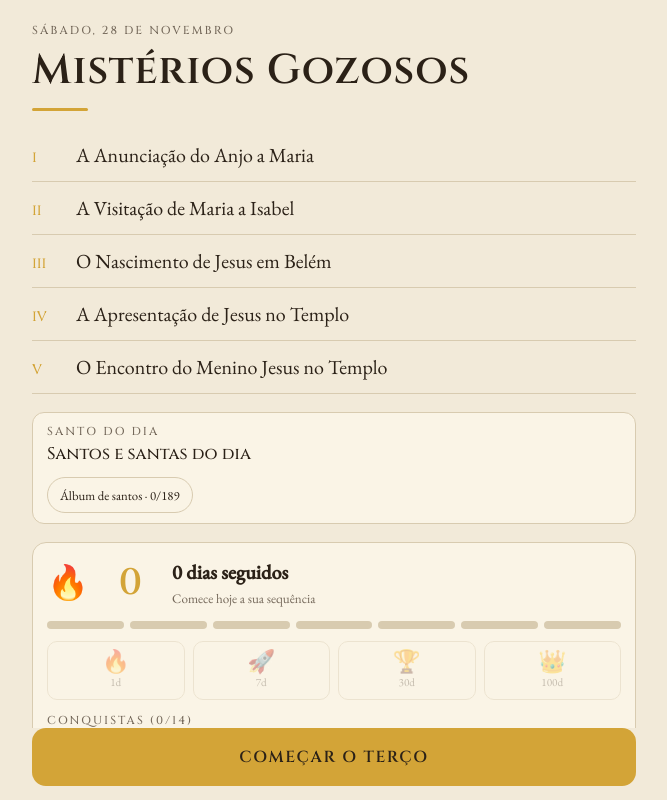
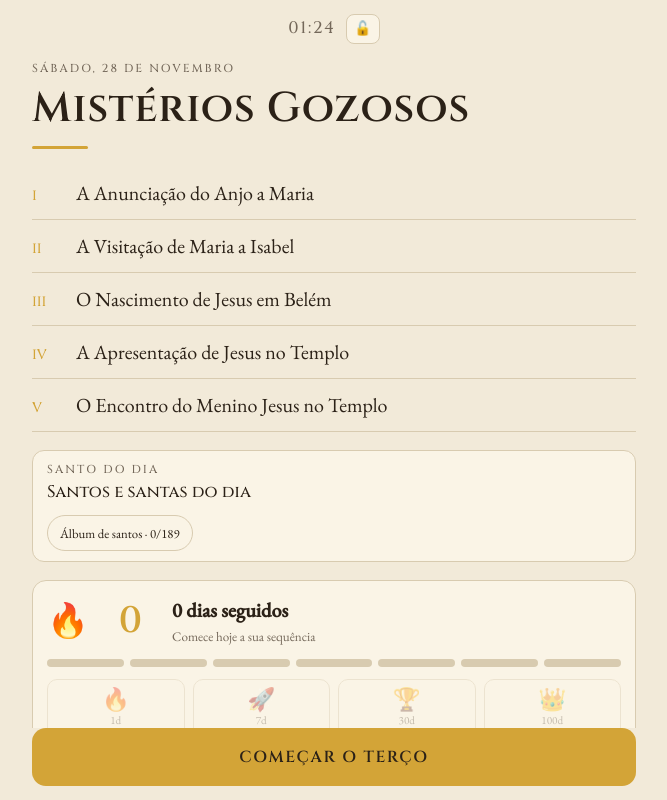
Before and after one commit to lucasmagalhaees/terco-do-dia, a website: page index.html in a window 1280 px wide. Shown: the whole page, without its empty margins (306-973 px from the left). Drawn offline with nearby package versions, Linux system fonts and the light colour scheme.

Commit message:
Relógio no topo com opção de travar
- Mostra a hora atual no topo de todas as telas, atualizando a cada segundo
- Botão de cadeado trava/destrava: quando travado, congela a hora exibida (só o relógio)

Co-Authored-By: Claude Opus 4.8 <noreply@anthropic.com>
Claude-Session: https://claude.ai/code/session_01DFosHpHAyqtENu5V7A12RG

```diff
--- a/index.html
+++ b/index.html
@@ -123,6 +123,10 @@ h2{font-size:clamp(1.35rem,5.5vw,1.7rem);line-height:1.2}
 .sbig{margin:0;font-weight:600}
 .ssub{margin:2px 0 0;font-size:.82rem;color:var(--muted)}
 .sicon{font-size:2.1rem;line-height:1;align-self:center}
+.clock{display:flex;align-items:center;justify-content:center;gap:10px;padding:0 0 8px}
+#clocktime{font-family:var(--display);font-size:1.05rem;letter-spacing:.1em;color:var(--muted);font-variant-numeric:tabular-nums}
+.clklock{border:1px solid var(--line);background:var(--card);border-radius:8px;min-width:34px;min-height:30px;font-size:.85rem;line-height:1}
+.clklock.on{border-color:var(--accent);box-shadow:inset 0 0 0 1px var(--accent)}
 .arow{display:flex;gap:10px;align-items:baseline;padding:9px 0;border-bottom:1px solid var(--line)}
 .arow.locked{opacity:.38}
 .adate{font-family:var(--display);font-size:.78rem;color:var(--accent);min-width:3.4em;font-variant-numeric:tabular-nums}
@@ -755,6 +759,12 @@ function schedule(){
     autoTimer=setTimeout(next, delayFor());
   }
 }
+var clkLock=false, clkFrozen='';
+function clockText(){ var d=new Date(); return pad2(d.getHours())+':'+pad2(d.getMinutes()); }
+function clockBar(){
+  return '<div class="clock"><span id="clocktime">'+(clkLock?clkFrozen:clockText())+'</span>'+
+    '<button class="clklock'+(clkLock?' on':'')+'" data-act="clocklock" aria-label="'+(clkLock?'Destravar relógio':'Travar relógio')+'">'+(clkLock?'🔒':'🔓')+'</button></div>';
+}
 function render(){
   clearTimeout(autoTimer);
   speakTok++;
@@ -762,6 +772,7 @@ function render(){
   applyTheme();
   applyAccent();
   if(S.view==='home') home(); else if(S.view==='pray'){ pray(); schedule(); } else if(S.view==='angelus') angelusView(); else if(S.view==='album') albumView(); else done();
+  app.insertAdjacentHTML('afterbegin', clockBar());
 }
 
 /* ---------- Ações ---------- */
@@ -815,6 +826,7 @@ app.addEventListener('click', function(e){
   else if(a==='reset'){ S.i=0; S.c=0; STEPS=build(); save(); render(); }
   else if(a==='angelus'){ S.view='angelus'; render(); }
   else if(a==='album'){ S.view='album'; render(); }
+  else if(a==='clocklock'){ clkLock=!clkLock; if(clkLock) clkFrozen=clockText(); render(); }
   else if(a==='export') exportData();
   else if(a==='import'){ var f=document.getElementById('impFile'); if(f) f.click(); }
   else if(a==='home'){ S.view='home'; render(); }
@@ -899,6 +911,7 @@ function toggleNotif(){
   if(S.notif){ S.notif=false; save(); render(); return; }
   Notification.requestPermission().then(function(r){ S.notif=(r==='granted'); save(); if(S.notif) fire(true); render(); });
 }
+setInterval(function(){ var el=document.getElementById('clocktime'); if(el && !clkLock) el.textContent=clockText(); }, 1000);
 var lastFired='';
 setInterval(function(){
   if(!S.notif||!('Notification' in window)||Notification.permission!=='granted') return;
```
